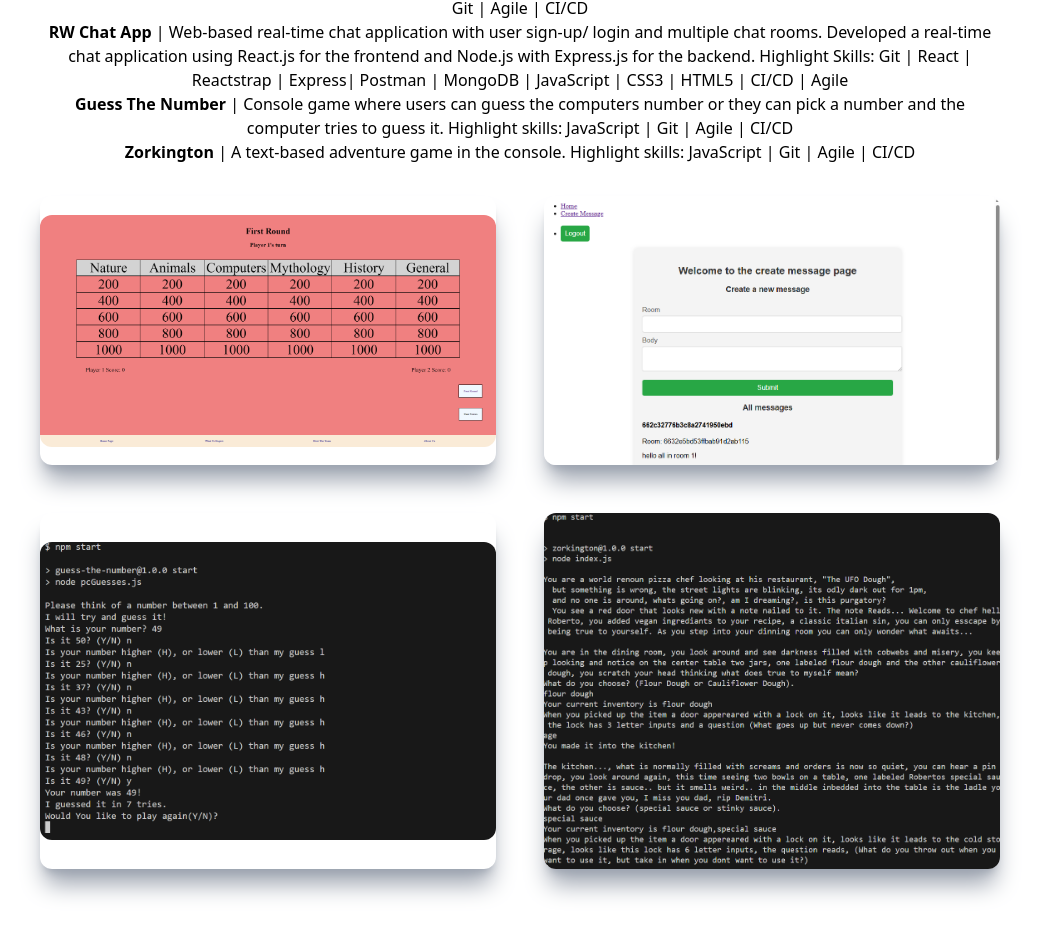
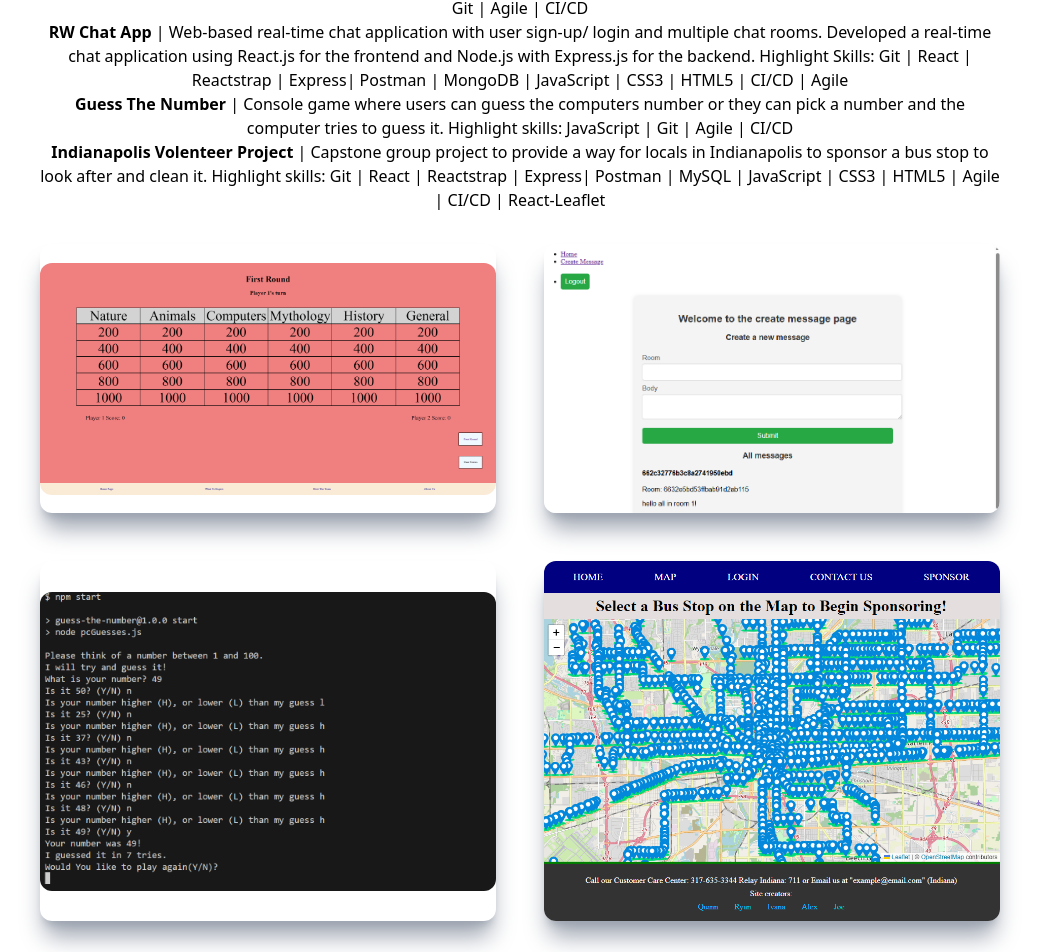
Before and after one commit to RyanF8/myPortfolio, a React (Vite) app: page / in a window 1280 px wide. Shown: the part 1692-2644 px from the top of the page, without its empty margins (160-1199 px from the left). Built offline with nearby package versions, Linux system fonts and the light colour scheme.

Commit message:
capstone project added

```diff
--- a/assets/Images.jsx
+++ b/assets/Images.jsx
@@ -3,7 +3,7 @@ const Images = {
     jeopardyImg : new URL("../assets/Jeopardy-screenshot.png", import.meta.url).href,
     reactChatImg : new URL("../assets/React-chat-screenshot.png", import.meta.url).href,
     guessTheNumberImg : new URL("../assets/Guess-Number-screenshot.png", import.meta.url).href,
-    zorkingtonImg : new URL("../assets/zorkington.png", import.meta.url).href
+    capstoneMapImg : new URL("../assets/capstone-map3.png", import.meta.url).href
 }
 
 export default Images
--- a/src/components/ProjectItem.jsx
+++ b/src/components/ProjectItem.jsx
@@ -3,12 +3,12 @@ import React from 'react';
 function ProjectItem({ img, title, link }) {
   return (
     <div className='relative flex items-center justify-center h-auto w-full shadow-xl shadow-gray-400 rounded-xl group hover:bg-gradient-to-r from-gray-200 to-[#001b5e]'>
-        <img src={img} alt='Project' className='rounded-xl group-hover:opacity-10' />
+        <img src={img} alt='Project' className='rounded-xl group-hover:opacity-10'  />
         <div className='hidden group-hover:block absolute top-[50%] left-[50%] translate-x-[-50%] translate-y-[-50%]'>
             <h3 className='text-2xl font-bold text-white tracking-wider text-center'>
                 {title}
             </h3>
-            <p className='pb-4 pt-2 text-white text-center'>React Js, JavaScript</p>
+            <br />
             <a href={link} target='_blank' rel='noopener noreferrer'>
                 <p className='text-center p-3 rounded-lg bg-white text-gray-700 font-bold text-lg cursor-pointer'>More Info</p>
             </a>
--- a/src/components/Projects.jsx
+++ b/src/components/Projects.jsx
@@ -20,9 +20,9 @@ const Projects = () => {
       link: 'https://github.com/RyanF8/Guess-The_Number-Game-RyanF8',
     },
     {
-      img: Images.zorkingtonImg,
-      title: 'Zorkington',
-      link: 'https://github.com/RyanF8/Zorkington/tree/main',
+      img: Images.capstoneMapImg,
+      title: 'Capstone Project',
+      link: 'https://indianapolis-bus-stop-project.onrender.com/',
     }
     // Add more projects as needed here
   ];
@@ -45,8 +45,8 @@ Highlight Skills: Git | React | Reactstrap | Express| Postman | MongoDB | JavaSc
 Highlight skills:  JavaScript | Git | Agile | CI/CD
 <br/>
 
-<b>Zorkington</b> | A text-based adventure game in the console.
-Highlight skills:  JavaScript | Git | Agile | CI/CD
+<b>Indianapolis Volenteer Project</b> | Capstone group project to provide a way for locals in Indianapolis to sponsor a bus stop to look after and clean it.
+Highlight skills:  Git | React | Reactstrap | Express| Postman | MySQL | JavaScript | CSS3 |  HTML5 | Agile | CI/CD | React-Leaflet
       </p>
       <div className='grid sm:grid-cols-2 gap-12'>
         {projects.map((project, index) => (
```
Also changed, not shown: assets/capstone-map3.png (added).
